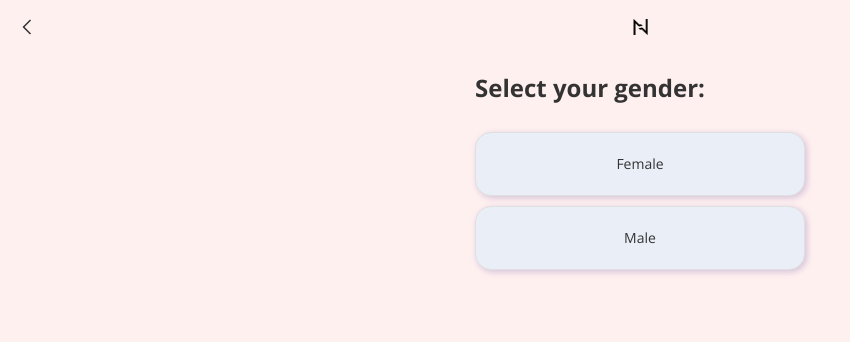
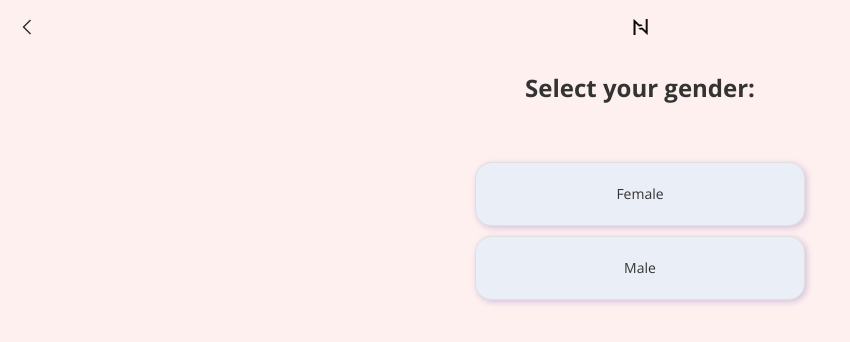
Before and after one commit to YuriiPalei/questionairre, a Next.js app: page /gender in a window 1280 px wide. Shown: the top 342 px of the page, without its empty margins (0-850 px from the left). Built offline with nearby package versions, Linux system fonts and the light colour scheme.

Commit message:
styles fixes

```diff
--- a/src/app/configuration.json
+++ b/src/app/configuration.json
@@ -252,6 +252,7 @@
       "id": "sexPriority",
       "screenType": "radioGroup",
       "question": "Do you agree with the statement below?",
+      "text": "“My partner and I make sex a priority in our relationship”",
       "options": [
         {
           "label": "Strongly agree",
--- a/src/components/QuestionnaireStep/index.tsx
+++ b/src/components/QuestionnaireStep/index.tsx
@@ -9,8 +9,16 @@ import { setFormData } from "@/lib/slices/formData/actions";
 import { FormDataState } from "@/types/store";
 import { getFormData, getFormValueById } from "@/lib/slices/formData/selectors";
 import configuration from "@/app/configuration.json";
+import styles from "./styles.module.css";
 
-const QuestionnaireStep = ({ id, options, question, screenType, navigation }: QuestionnaireStepType) => {
+const QuestionnaireStep = ({
+  id,
+  options,
+  question,
+  screenType,
+  navigation,
+  text,
+}: QuestionnaireStepType) => {
   const router = useRouter();
   const dispatch = useDispatch();
   const selectedValue = useSelector((state: FormDataState) => getFormValueById(state, id));
@@ -38,17 +46,13 @@ const QuestionnaireStep = ({ id, options, question, screenType, navigation }: Qu
   }, []);
 
   return (
-    <>
+    <section className={styles.container}>
+      <h1>{question}</h1>
+      <p className={styles.container__text}>{text}</p>
       {screenType === "radioGroup" && (
-        <RadioGroup
-          name={id}
-          label={question}
-          value={selectedValue}
-          options={options ?? []}
-          onChange={handleChange}
-        />
+        <RadioGroup name={id} value={selectedValue} options={options ?? []} onChange={handleChange} />
       )}
-    </>
+    </section>
   );
 };
 
--- /dev/null
+++ b/src/components/QuestionnaireStep/styles.module.css
@@ -0,0 +1,12 @@
+.container {
+  max-width: 330px;
+  width: 100%;
+  text-align: center;
+}
+
+.container__text {
+  font-weight: 700;
+  font-size: 18px;
+  line-height: 28px;
+  margin-top: 30px;
+}
--- a/src/components/RadioGroup/index.tsx
+++ b/src/components/RadioGroup/index.tsx
@@ -3,13 +3,12 @@ import classNames from "classnames";
 import styles from "./styles.module.css";
 
 type Props = {
-  label: string;
   value: string | undefined;
   options: { value: string; label: string }[];
   name: string;
 } & Pick<InputHTMLAttributes<HTMLInputElement>, "onChange">;
 
-const RadioGroup = ({ label, options, value, onChange, name }: Props) => {
+const RadioGroup = ({ options, value, onChange, name }: Props) => {
   const handleClick = (val: string) => {
     if (val !== value) return;
 
@@ -23,9 +22,7 @@ const RadioGroup = ({ label, options, value, onChange, name }: Props) => {
   };
 
   return (
-    <div className={styles.container}>
-      <h1 id={`${name}-label`}>{label}</h1>
-      <div className={styles.radio_group} role="radiogroup" aria-labelledby={`${name}-label`}>
+    <div className={styles.radio_group} role="radiogroup">
       {options.map(({ value: val, label }) => {
         const isChecked = value === val;
         const inputId = `${name}-${val}`;
@@ -52,7 +49,6 @@ const RadioGroup = ({ label, options, value, onChange, name }: Props) => {
         );
       })}
     </div>
-    </div>
   );
 };
 
--- a/src/components/RadioGroup/styles.module.css
+++ b/src/components/RadioGroup/styles.module.css
@@ -1,8 +1,3 @@
-.container {
-  max-width: 330px;
-  width: 100%;
-}
-
 .radio_group {
   padding-top: 30px;
   display: flex;
@@ -17,12 +12,15 @@
   line-height: 140%;
 
   width: 100%;
-  height: 64px;
+  min-height: 64px;
   border-radius: 16px;
+  padding: 0 16px;
 
   display: flex;
   align-items: center;
   justify-content: center;
+
+  text-align: center;
 
   background-color: #eaeef7;
   border: 1px solid #e0e0e0;
--- a/src/types/index.ts
+++ b/src/types/index.ts
@@ -2,6 +2,7 @@ export type QuestionnaireStepType = {
   id: string;
   screenType: "radioGroup" | "text";
   question: string;
+  text?: string;
   options?: {
     value: string;
     label: string;
```
Lines whose indentation alone changed are shown as unchanged.
